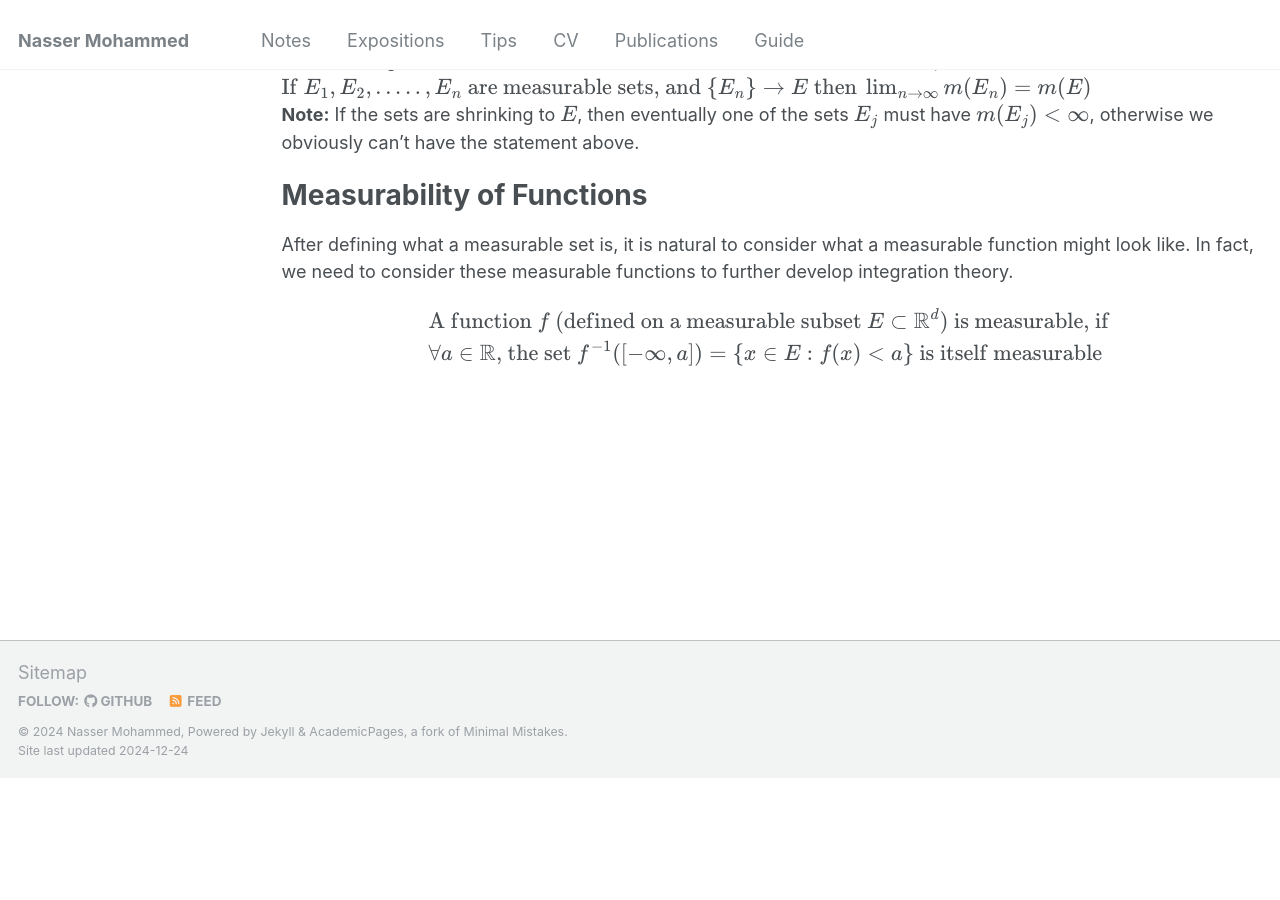
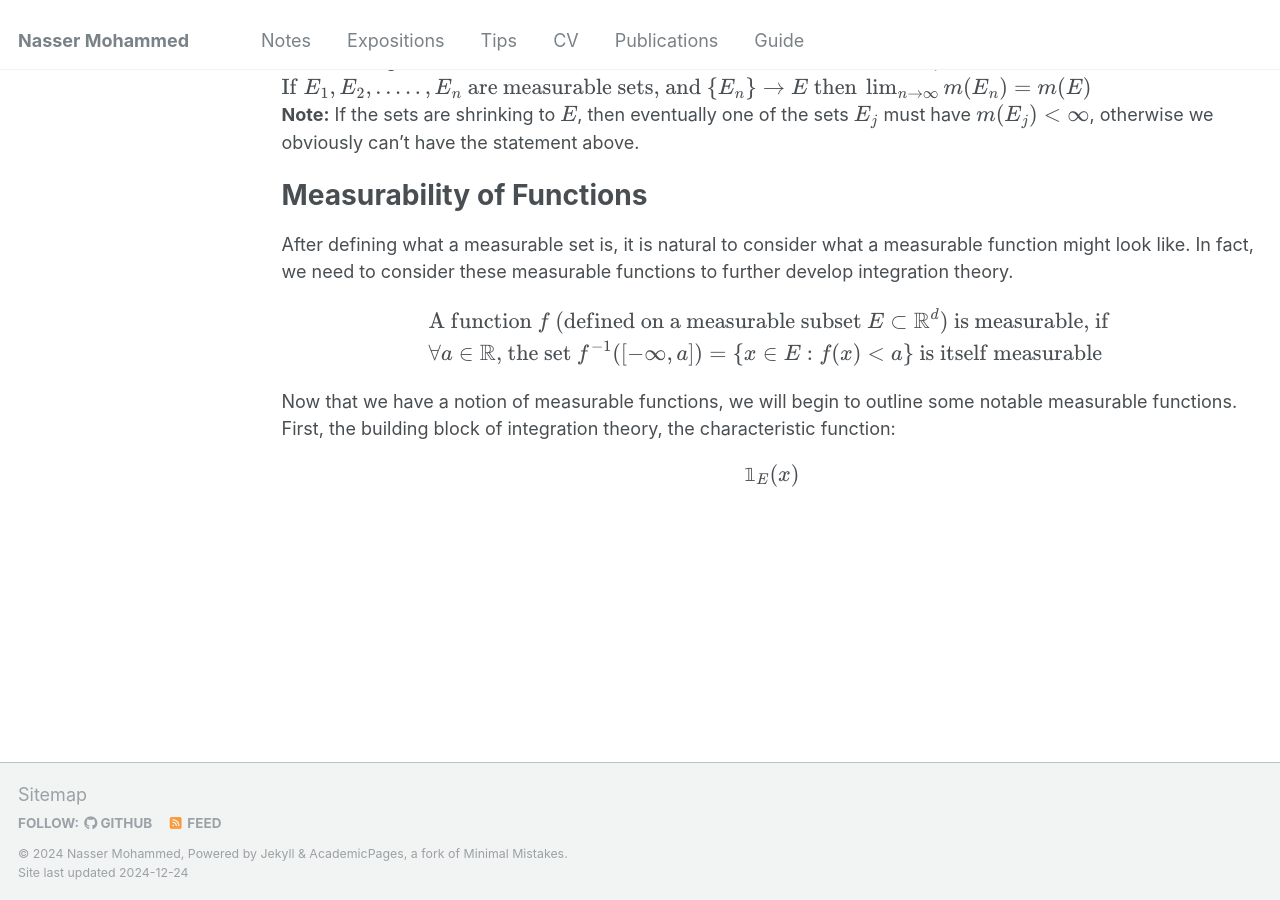
Before and after one commit to Nasser-Mohammed/Nasser-Mohammed.github.io, a Jekyll site: the page built from _pages/notes/analysis/lebesguemeas.md, in a window 1280 px wide and 900 px high, scrolled down 5435 px. Built offline with Jekyll 4.4.1, drawn with Linux system fonts in a browser that asks for light colours; before the commit the page ends 6213 px from its top, so only the background shows below that.

Commit message:
Update lebesguemeas.md

```diff
--- a/_pages/notes/analysis/lebesguemeas.md
+++ b/_pages/notes/analysis/lebesguemeas.md
@@ -111,3 +111,6 @@ $$
 \end{align*}
 $$
 </div>
+
+Now that we have a notion of measurable functions, we will begin to outline some notable measurable functions. First, the building block of integration theory, the characteristic function:
+\\[\mathbb{1}_E(x)\\]
```
